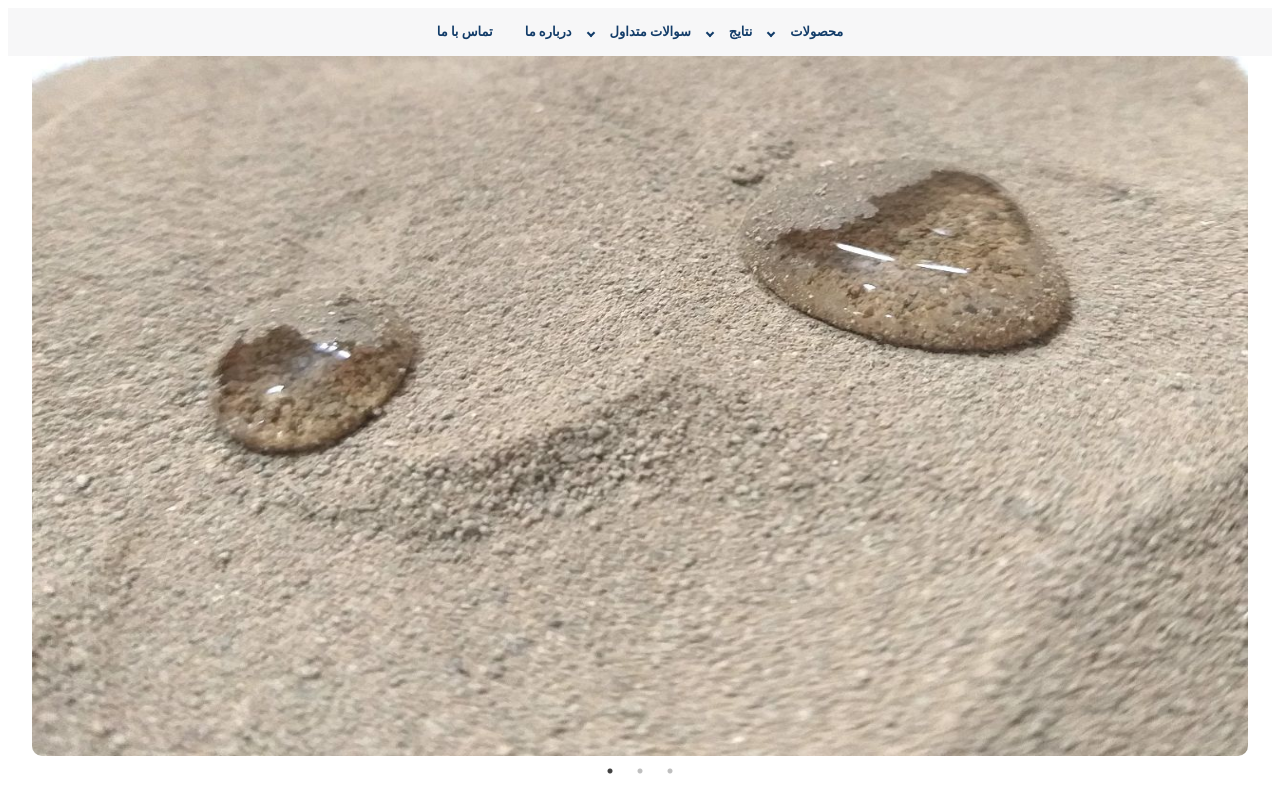
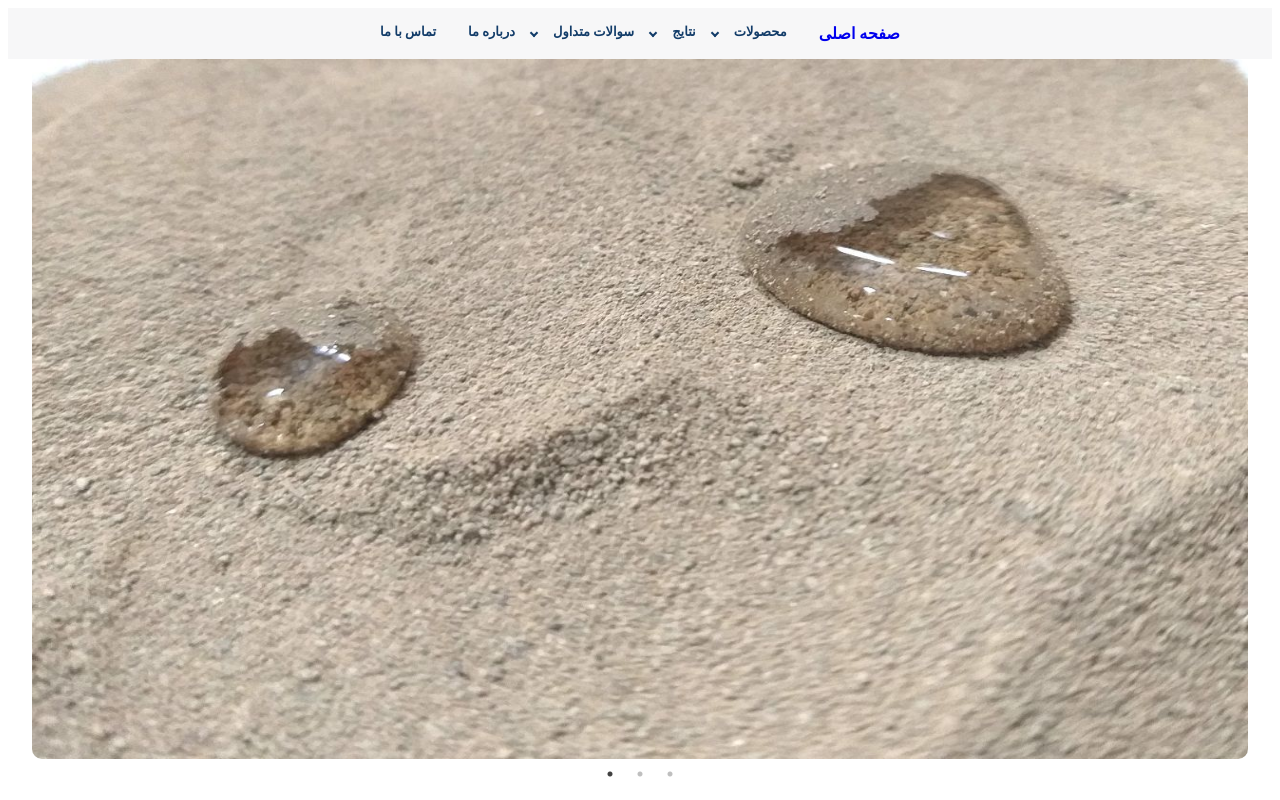
Before and after one commit to HosseinKolivand128/Partopazhuhan, a React (Create React App) app in the folder Clinet/: page / in a window 1280 px wide. Shown: the top 800 px of the page. Built offline with nearby package versions, Linux system fonts and the light colour scheme.

Commit message:
added main page to navbar

```diff
--- a/Clinet/src/Components/NavBar.jsx
+++ b/Clinet/src/Components/NavBar.jsx
@@ -43,9 +43,9 @@ return (
   justifyContent="center" xs={8} >
   <ul>
     {/**HOME */}
-    {/* <li key={0}>
-      <Link href='#'>HOME</Link>
-    </li> */}
+    <li key={0}>
+      <Link href='/'>صفحه اصلی</Link>
+    </li>
     {/**Products */}
     <li key={1}
       onMouseEnter={(event) => subMenuOnMouseEnterHandler(0)}
```
